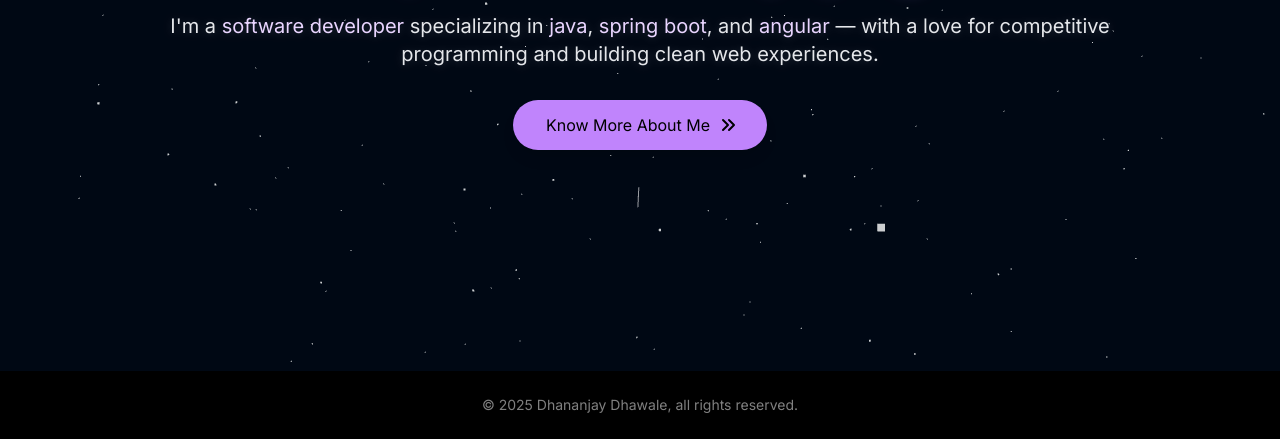
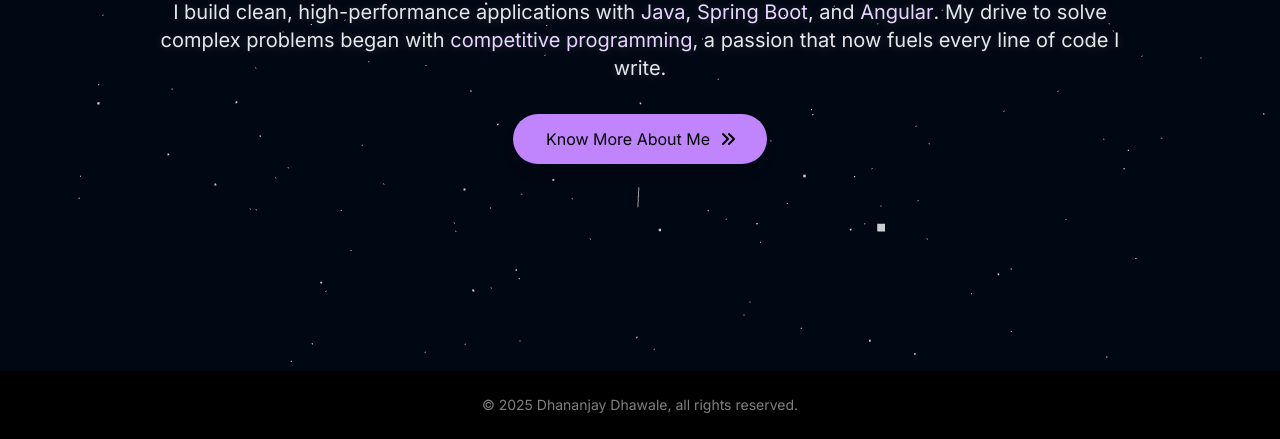
Before and after one commit to dhananjay-dhawale/astro-portfolio, an Astro site: page / in a window 1280 px wide. Shown: the part 361-800 px from the top of the page. Built offline with nearby package versions, Linux system fonts and the light colour scheme; Astro itself is replaced by a stand-in of ours; animation ran at ten frames a second.

Commit message:
updated text

```diff
--- a/src/components/Contact.tsx
+++ b/src/components/Contact.tsx
@@ -10,7 +10,7 @@ export default function Contact() {
       </p>
 
       <form
-        action="https://formspree.io/f/yourid"
+        action="https://formspree.io/f/xqaldqlj"
         method="POST"
         className="space-y-4 max-w-xl mx-auto text-black"
       >
--- a/src/components/Hero.tsx
+++ b/src/components/Hero.tsx
@@ -69,15 +69,15 @@ export default function Hero() {
   initial="hidden"
   animate="show"
 >
-          <motion.span variants={itemVariants}>I'm a </motion.span>
-          <motion.span variants={itemVariants} className="text-purple-200 font-medium">software developer</motion.span>
-          <motion.span variants={itemVariants}> specializing in </motion.span>
-          <motion.span variants={itemVariants} className="text-purple-200 font-medium">java</motion.span>
-          <motion.span variants={itemVariants}>,{' '}</motion.span>
-          <motion.span variants={itemVariants} className="text-purple-200 font-medium">spring boot</motion.span>
-          <motion.span variants={itemVariants}>, and{' '}</motion.span>
-          <motion.span variants={itemVariants} className="text-purple-200 font-medium">angular</motion.span>
-          <motion.span variants={itemVariants}> — with a love for competitive programming and building clean web experiences.</motion.span>
+  <motion.span variants={itemVariants}>I build clean, high-performance applications with </motion.span>
+  <motion.span variants={itemVariants} className="text-purple-200 font-medium">Java</motion.span>
+  <motion.span variants={itemVariants}>, </motion.span>
+  <motion.span variants={itemVariants} className="text-purple-200 font-medium">Spring Boot</motion.span>
+  <motion.span variants={itemVariants}>, and </motion.span>
+  <motion.span variants={itemVariants} className="text-purple-200 font-medium">Angular</motion.span>
+  <motion.span variants={itemVariants}>. My drive to solve complex problems began with </motion.span>
+  <motion.span variants={itemVariants} className="text-purple-200 font-medium">competitive programming</motion.span>
+  <motion.span variants={itemVariants}>, a passion that now fuels every line of code I write.</motion.span>
 </motion.p>
 
         <motion.div
```
Lines whose indentation alone changed are shown as unchanged.
